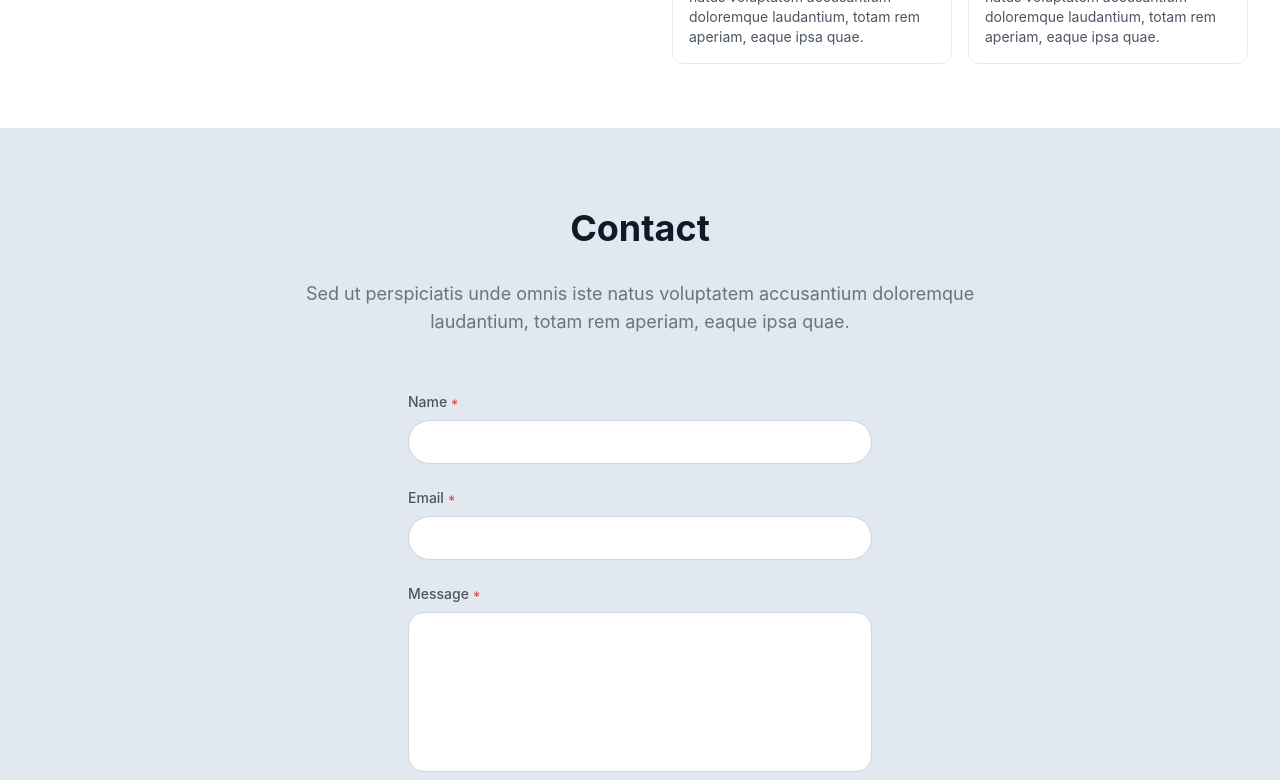
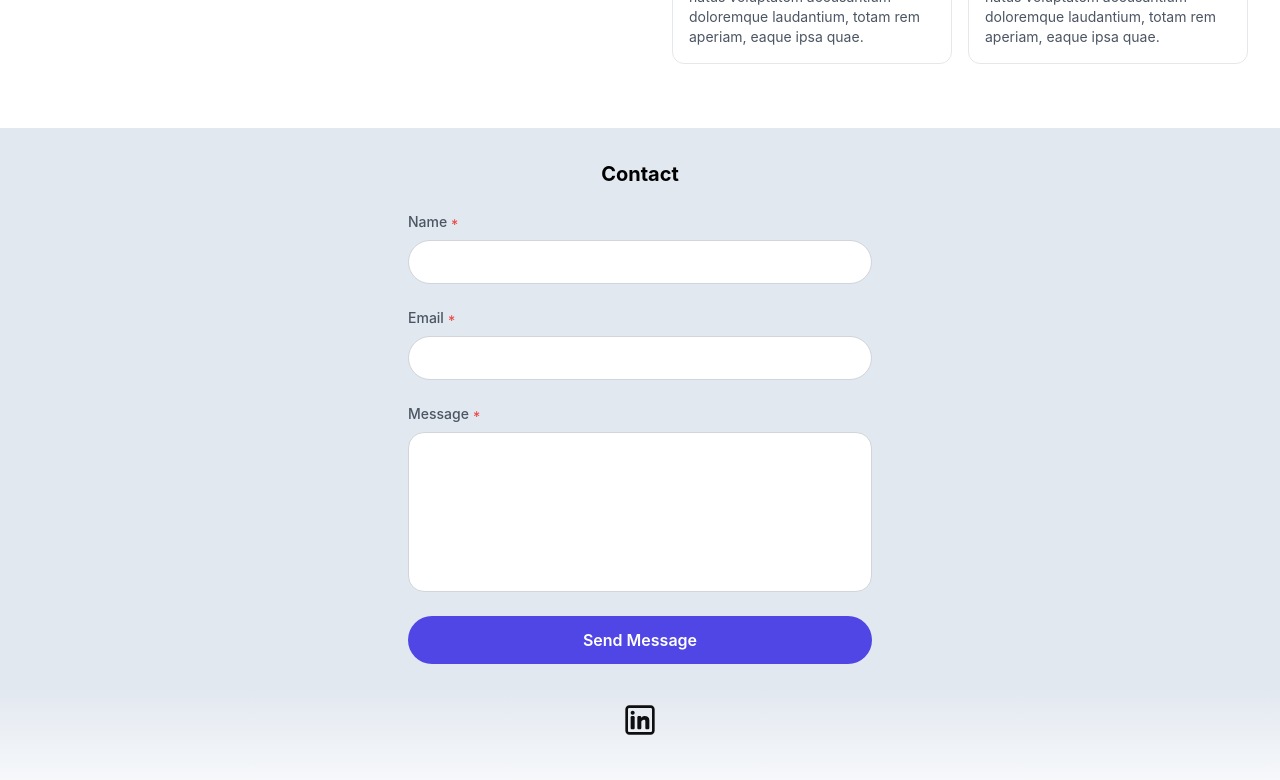
Before and after one commit to jacobadam/jacobadamdeveloper, a React (Create React App) app: page / in a window 1280 px wide. Shown: the part 1560-2340 px from the top of the page. Built offline with nearby package versions, Linux system fonts and the light colour scheme.

Commit message:
fix styling

```diff
--- a/src/HomeContact.js
+++ b/src/HomeContact.js
@@ -11,15 +11,13 @@ export default function HomeContact() {
   };
 
   return (
-    <div className="flex flex-col items-center justify-center min-h-screen px-4 sm:px-6 lg:px-8 bg-slate-200">
+    <div className="flex flex-col items-center justify-center px-4 sm:px-6 lg:px-8 bg-slate-200">
       {/* Header Section */}
-      <div className="text-center">
-        <h2 className="text-4xl font-bold text-gray-900 pt-5">Contact</h2>
-        <p className="text-lg font-normal text-gray-500 max-w-md md:max-w-2xl mx-auto py-8">
-          Sed ut perspiciatis unde omnis iste natus voluptatem accusantium
-          doloremque laudantium, totam rem aperiam, eaque ipsa quae.
-        </p>
-      </div>
+      <h2 className="text-xl font-bold text-cente pt-8">Contact</h2>
+      {/* <p className="text-gray-400 text-sm text-center leading-relaxed">
+          Discover a range of tailored solutions designed to meet your needs,
+          from custom front-end websites to performance and SEO optimization.
+        </p> */}
 
       {/* Form */}
       <form onSubmit={handleSubmit} className="w-full max-w-lg p-6">
```
